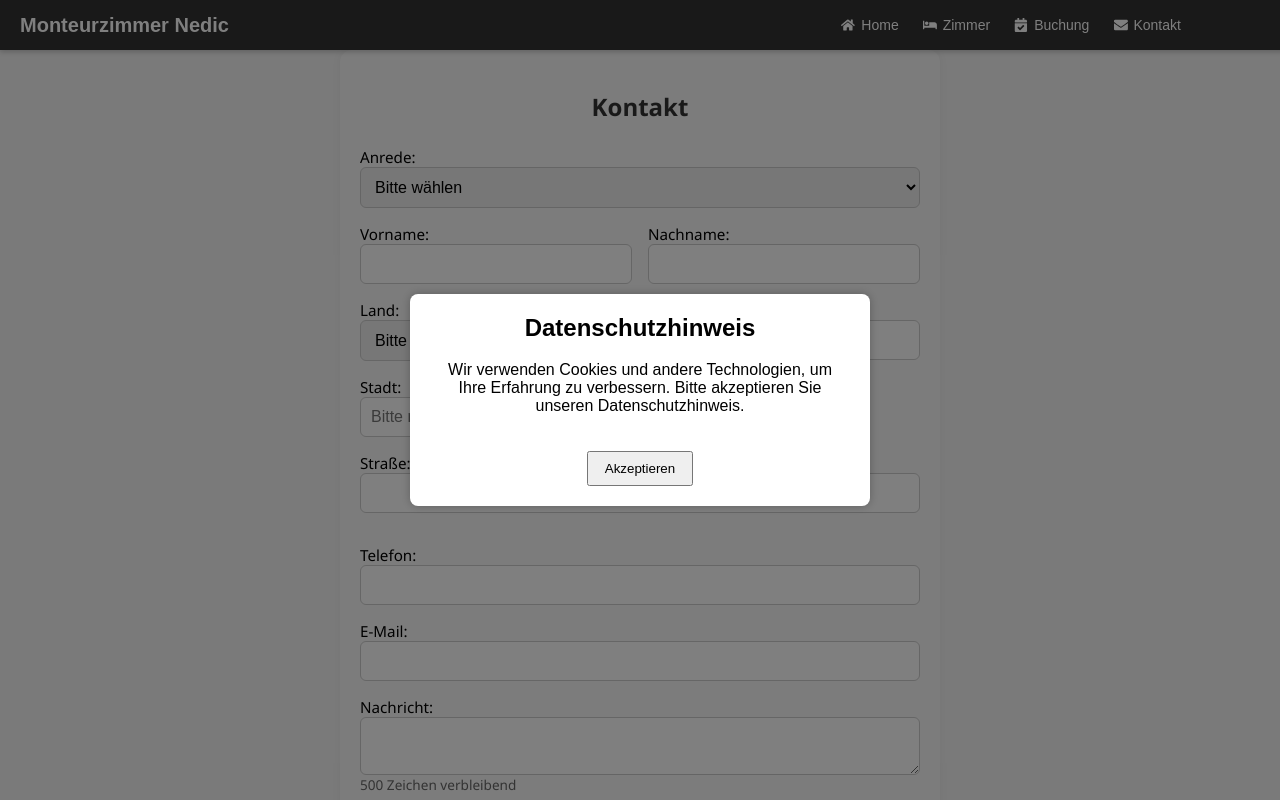
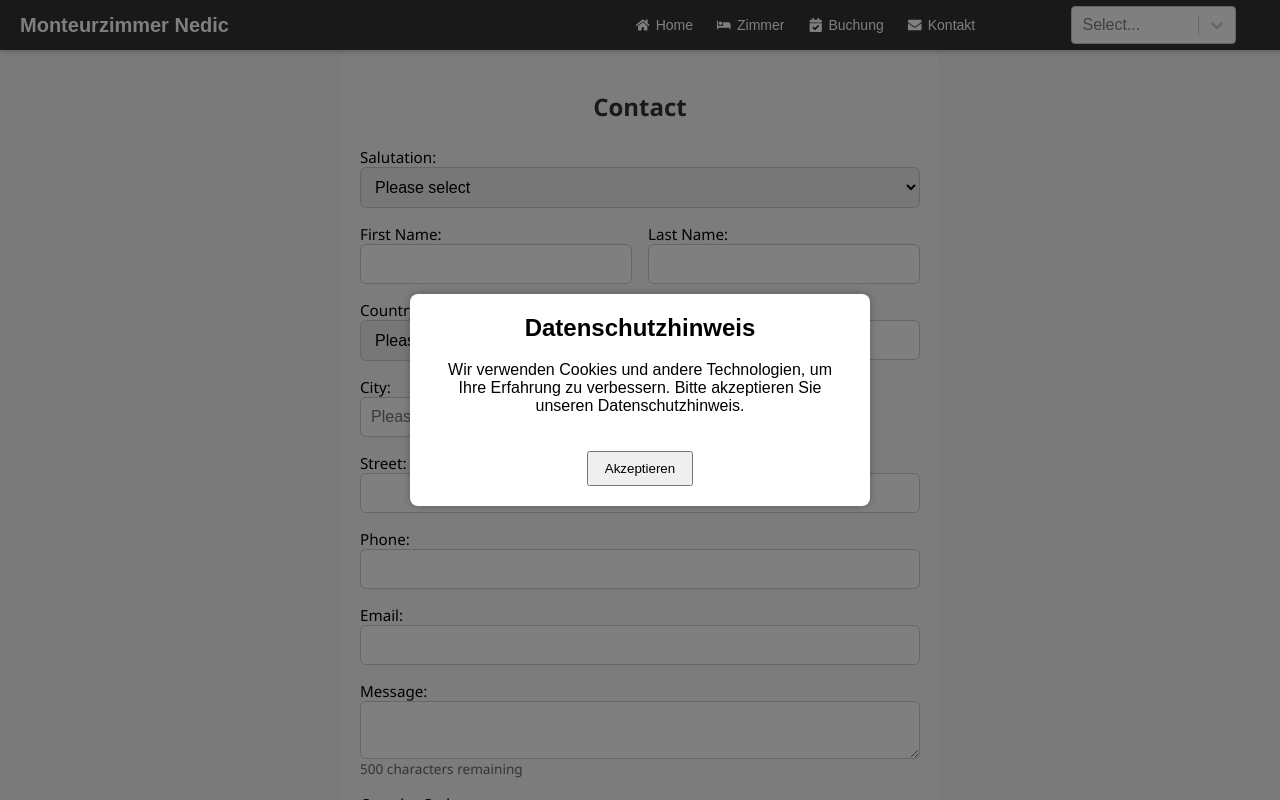
Before and after one commit to DN-Apps/Mont_nedic, a React (Create React App) app in the folder client/: page /kontakt in a window 1280 px wide. Shown: the top 800 px of the page. Built offline with nearby package versions, Linux system fonts and the light colour scheme; no server answers.

Commit message:
internationalized contact-form. Next steps main, booking, room-overview

```diff
--- a/client/package.json
+++ b/client/package.json
@@ -5,12 +5,16 @@
   "dependencies": {
     "cra-template": "1.2.0",
     "date-fns": "^2.30.0",
+    "i18next": "^25.3.2",
+    "i18next-browser-languagedetector": "^8.2.0",
     "react": "^18.3.1",
     "react-date-range": "^2.0.1",
     "react-dom": "^18.3.1",
+    "react-i18next": "^15.6.1",
     "react-icons": "^5.4.0",
     "react-router-dom": "^6.28.1",
     "react-scripts": "5.0.1",
+    "react-select": "^5.10.2",
     "styled-components": "^6.1.14",
     "web-vitals": "^4.2.4"
   },
--- a/client/src/App.js
+++ b/client/src/App.js
@@ -5,6 +5,8 @@ import Startseite from "./pages/Startseite";
 import Zimmer from "./pages/Zimmer";
 import Buchung from "./pages/Buchung";
 import Kontakt from "./pages/Kontakt";
+import LanguageSelector from "./components/LanguageSelector"
+import './i18n.js';
 import "./App.css";
 
 import PrivacyNotice from "./components/PrivacyNotice";
@@ -45,6 +47,8 @@ function App() {
                         <FaEnvelope /> <span>Kontakt</span>
                     </NavLink>
                 </nav>
+                <LanguageSelector></LanguageSelector>
+
             </header>
 
 
--- /dev/null
+++ b/client/src/components/LanguageSelector.css
@@ -0,0 +1,6 @@
+.lang-sel-container {
+  margin-right: 5vw;
+}
+
+@media (max-width: 768px) {
+}
--- /dev/null
+++ b/client/src/components/LanguageSelector.js
@@ -0,0 +1,80 @@
+import React from "react";
+import { useTranslation } from "react-i18next";
+import Select from 'react-select';
+import './LanguageSelector.css';
+
+function LanguageSelector() {
+    const { i18n } = useTranslation();
+
+    const languages = [
+        {
+            value: 'de',
+            label: 'Deutsch',
+            flag: `https://flagcdn.com/16x12/de.png`
+        },
+        {
+            value: 'en',
+            label: 'English',
+            flag: `https://flagcdn.com/16x12/gb.png`
+        }
+    ];
+
+    const handleChange = (selectedOption) => {
+        i18n.changeLanguage(selectedOption.value);
+    };
+
+    const formatOptionLabel = ({ label, flag }) => (
+        <div style={{ display: 'flex', alignItems: 'center' }}>
+            <img
+                src={flag}
+                alt=""
+                style={{
+                    width: '20px',
+                    marginRight: '10px',
+                    borderRadius: '2px'
+                }}
+            />
+            <span style={{ color: 'black' }}>{label}</span>
+        </div>
+    );
+
+    // Custom Styles für react-select
+    const customStyles = {
+        option: (provided, state) => ({
+            ...provided,
+            color: 'black',
+            backgroundColor: state.isSelected ? '#f0f0f0' : 'white',
+            ':hover': {
+                backgroundColor: '#f5f5f5'
+            }
+        }),
+        singleValue: (provided) => ({
+            ...provided,
+            color: 'black'
+        }),
+        menu: (provided) => ({
+            ...provided,
+            color: 'black'
+        }),
+        control: (provided) => ({
+            ...provided,
+            color: 'black'
+        })
+    };
+
+    return (
+        <div className="lang-sel-container" style={{ width: '250px' }}>
+            <Select
+                options={languages}
+                value={languages.find(opt => opt.value === i18n.language)}
+                onChange={handleChange}
+                formatOptionLabel={formatOptionLabel}
+                isSearchable={false}
+                classNamePrefix="select"
+                styles={customStyles}
+            />
+        </div>
+    );
+}
+
+export default LanguageSelector;
--- a/client/src/i18n.js
+++ b/client/src/i18n.js
@@ -0,0 +1,22 @@
+import i18n from 'i18next';
+import { initReactI18next } from 'react-i18next';
+import LanguageDetector from 'i18next-browser-languagedetector';
+
+import translationDE from './locales/de.json';
+import translationEN from './locales/en.json';
+
+i18n
+    .use(LanguageDetector)
+    .use(initReactI18next)
+    .init({
+        resources: {
+            de: { translation: translationDE },
+            en: { translation: translationEN },
+        },
+        fallbackLng: 'de',
+        interpolation: {
+            escapeValue: false,
+        },
+    });
+
+export default i18n; // <-- das ist wichtig
--- a/client/src/locales/de.json
+++ b/client/src/locales/de.json
@@ -0,0 +1,54 @@
+{
+  "contact": {
+    "heading": "Kontakt",
+    "salutation": "Anrede",
+    "salutationOptions": {
+      "pleaseSelect": "Bitte wählen",
+      "mr": "Herr",
+      "ms": "Frau",
+      "other": "Sonstige"
+    },
+    "firstName": "Vorname",
+    "lastName": "Nachname",
+    "street": "Straße",
+    "postalCode": "Postleitzahl",
+    "city": "Stadt",
+    "country": "Land",
+    "phone": "Telefon",
+    "email": "E-Mail",
+    "message": "Nachricht",
+    "submit": "Absenden",
+    "captchaLabel": "Captcha-Code",
+    "captchaIncorrect": "Captcha inkorrekt",
+    "captchaCorrect": "✓ Captcha korrekt",
+    "success": "✅ Vielen Dank! Ihre Nachricht wurde gesendet.",
+    "errors": {
+      "captcha": "❌ Bitte lösen Sie das CAPTCHA korrekt.",
+      "send": "❌ Fehler beim Senden: ",
+      "generic": "❌ Es gab ein Problem beim Versenden der Nachricht."
+    },
+    "placeholder": {
+      "cityAuto": "Automatisch ausgefüllt",
+      "cityManual": "Bitte manuell eingeben",
+      "captcha": "Captcha eingeben"
+    },
+    "loadingCity": "🔍 Stadt wird gesucht…",
+    "cityFound": "✓ Stadt gefunden",
+    "remainingCharacters": "{{count}} Zeichen verbleibend",
+    "faqTitle": "Häufig gestellte Fragen",
+    "faq": {
+      "rooms": {
+        "q": "Wie viele Zimmer gibt es?",
+        "a": "Wir bieten 3 Zimmer an:\n2 Einbettzimmer, 1 Doppelbettzimmer."
+      },
+      "included": {
+        "q": "Sind Internet und Parkmöglichkeiten im Preis inbegriffen?",
+        "a": "Ja, es handelt sich um den Gesamtpreis für die Zimmer. Es entstehen keine weiteren Kosten für W-LAN oder Parkmöglichkeiten."
+      },
+      "contact": {
+        "q": "Wie kann ich Sie bei Fragen kontaktieren?",
+        "a": "Bitte kontaktieren Sie uns unter:\nMobil: +43 1701071715\nMail: daniel-nedic@hotmail.de\nDaniel Nedic"
+      }
+    }
+  }
+}
--- a/client/src/locales/en.json
+++ b/client/src/locales/en.json
@@ -0,0 +1,54 @@
+{
+  "contact": {
+    "heading": "Contact",
+    "salutation": "Salutation",
+    "salutationOptions": {
+      "pleaseSelect": "Please select",
+      "mr": "Mr",
+      "ms": "Ms",
+      "other": "Other"
+    },
+    "firstName": "First Name",
+    "lastName": "Last Name",
+    "street": "Street",
+    "postalCode": "Postal Code",
+    "city": "City",
+    "country": "Country",
+    "phone": "Phone",
+    "email": "Email",
+    "message": "Message",
+    "submit": "Submit",
+    "captchaLabel": "Captcha Code",
+    "captchaIncorrect": "Captcha incorrect",
+    "captchaCorrect": "✓ Captcha correct",
+    "success": "✅ Thank you! Your message has been sent.",
+    "errors": {
+      "captcha": "❌ Please solve the CAPTCHA correctly.",
+      "send": "❌ Error sending: ",
+      "generic": "❌ There was a problem sending your message."
+    },
+    "placeholder": {
+      "cityAuto": "Automatically filled in",
+      "cityManual": "Please enter manually",
+      "captcha": "Enter captcha"
+    },
+    "loadingCity": "🔍 Searching for city…",
+    "cityFound": "✓ City found",
+    "remainingCharacters": "{{count}} characters remaining",
+    "faqTitle": "Frequently Asked Questions",
+    "faq": {
+      "rooms": {
+        "q": "How many rooms are available?",
+        "a": "We offer 3 rooms:\n2 single rooms, 1 double room."
+      },
+      "included": {
+        "q": "Are internet and parking included in the price?",
+        "a": "Yes, the total price includes the rooms. There are no additional charges for Wi-Fi or parking."
+      },
+      "contact": {
+        "q": "How can I contact you with questions?",
+        "a": "Please contact us at:\nMobile: +43 1701071715\nEmail: daniel-nedic@hotmail.de\nDaniel Nedic"
+      }
+    }
+  }
+}
--- a/client/src/pages/Kontakt.js
+++ b/client/src/pages/Kontakt.js
@@ -1,5 +1,6 @@
 import React, { useState, useEffect } from "react";
 import "./Kontakt.css";
+import { useTranslation } from "react-i18next";
 
 function Kontakt() {
     const [contactForm, setContactForm] = useState({
@@ -20,12 +21,10 @@ function Kontakt() {
     const [captchaCorrect, setCaptchaCorrect] = useState(false);
     const [isLoadingCity, setIsLoadingCity] = useState(false);
     const [cityFound, setCityFound] = useState(false);
+    const { t } = useTranslation();
     const API_URL = process.env.REACT_APP_API_URL;
 
-    // Zufälliger 4-stelliger Zahlencode
-    const generateCaptcha = () => {
-        return Math.floor(1000 + Math.random() * 9000).toString();
-    };
+    const generateCaptcha = () => Math.floor(1000 + Math.random() * 9000).toString();
 
     useEffect(() => {
         setCaptchaCode(generateCaptcha());
@@ -37,8 +36,6 @@ function Kontakt() {
 
     const handleCountryChange = (value) => {
         handleContactFormChange("country", value);
-
-        // Stadt & PLZ zurücksetzen, wenn NICHT Deutschland
         if (value !== "Deutschland") {
             handleContactFormChange("postalCode", "");
             handleContactFormChange("city", "");
@@ -92,8 +89,8 @@ function Kontakt() {
     const handleSubmit = async (e) => {
         e.preventDefault();
         if (!captchaCorrect) {
-            alert("❌ Bitte lösen Sie das CAPTCHA korrekt.");
-            setCaptchaCode(generateCaptcha()); // neues CAPTCHA
+            alert(t('contact.errors.captcha'));
+            setCaptchaCode(generateCaptcha());
             setCaptchaInput("");
             return;
         }
@@ -109,7 +106,7 @@ function Kontakt() {
 
             const result = await response.json();
             if (result.success) {
-                alert("✅ Vielen Dank! Ihre Nachricht wurde gesendet.");
+                alert(t('contact.success'));
                 setContactForm({
                     salutation: "",
                     firstName: "",
@@ -126,44 +123,43 @@ function Kontakt() {
                 setCaptchaInput("");
                 setCaptchaCorrect(false);
             } else {
-                alert("❌ Fehler beim Senden: " + result.message);
+                alert(t('contact.errors.send') + result.message);
             }
         } catch (err) {
             console.error("Fehler beim Senden:", err);
-            console.log("API URL:", process.env.REACT_APP_API_URL);
-            alert("❌ Es gab ein Problem beim Versenden der Nachricht.");
+            alert(t('contact.errors.generic'));
         }
     };
 
     return (
         <div className="kontakt-container">
-            <h2>Kontakt</h2>
+            <h2>{t('contact.heading')}</h2>
             <form onSubmit={handleSubmit} className="kontakt-form">
                 <div className="kontakt-form-group">
                     <label>
-                        Anrede:
+                        {t('contact.salutation')}:
                         <select value={contactForm.salutation} onChange={e => handleContactFormChange("salutation", e.target.value)}>
-                            <option value="">Bitte wählen</option>
-                            <option value="Herr">Herr</option>
-                            <option value="Frau">Frau</option>
-                            <option value="Sonstige">Sonstige</option>
+                            <option value="">{t('contact.salutationOptions.pleaseSelect')}</option>
+                            <option value="Herr">{t('contact.salutationOptions.mr')}</option>
+                            <option value="Frau">{t('contact.salutationOptions.ms')}</option>
+                            <option value="Sonstige">{t('contact.salutationOptions.other')}</option>
                         </select>
                     </label>
 
                     <div className="kontakt-grid">
                         <label>
-                            Vorname:
+                            {t('contact.firstName')}:
                             <input type="text" value={contactForm.firstName} onChange={e => handleContactFormChange("firstName", e.target.value)} />
                         </label>
                         <label>
-                            Nachname:
+                            {t('contact.lastName')}:
                             <input type="text" value={contactForm.lastName} onChange={e => handleContactFormChange("lastName", e.target.value)} />
                         </label>
 
                         <label>
-                            Land:
+                            {t('contact.country')}:
                             <select value={contactForm.country} onChange={e => handleCountryChange(e.target.value)}>
-                                <option value="">Bitte wählen</option>
+                                <option value="">{t('contact.salutationOptions.pleaseSelect')}</option>
                                 <option>Deutschland</option>
                                 <option>Österreich</option>
                                 <option>Schweiz</option>
@@ -172,7 +168,7 @@ function Kontakt() {
                         </label>
 
                         <label>
-                            Postleitzahl:
+                            {t('contact.postalCode')}:
                             <input
                                 type="text"
                                 value={contactForm.postalCode}
@@ -180,17 +176,17 @@ function Kontakt() {
                                 maxLength="5"
                                 className={cityFound ? "input-success" : ""}
                             />
-                            {isLoadingCity && <small className="kontakt-info">🔍 Stadt wird gesucht…</small>}
-                            {cityFound && !isLoadingCity && <small className="kontakt-success">✓ Stadt gefunden</small>}
+                            {isLoadingCity && <small className="kontakt-info">{t('contact.loadingCity')}</small>}
+                            {cityFound && !isLoadingCity && <small className="kontakt-success">{t('contact.cityFound')}</small>}
                         </label>
 
                         <label>
-                            Stadt:
+                            {t('contact.city')}:
                             <input
                                 type="text"
                                 value={contactForm.city}
                                 readOnly={contactForm.country === "Deutschland"}
-                                placeholder={contactForm.country === "Deutschland" ? "Automatisch ausgefüllt" : "Bitte manuell eingeben"}
+                                placeholder={contactForm.country === "Deutschland" ? t('contact.placeholder.cityAuto') : t('contact.placeholder.cityManual')}
                                 onChange={e => handleContactFormChange("city", e.target.value)}
                                 className={contactForm.country === "Deutschland" ? "readonly-input" : ""}
                             />
@@ -198,70 +194,65 @@ function Kontakt() {
                     </div>
 
                     <label>
-                        Straße:
+                        {t('contact.street')}:
                         <input type="text" value={contactForm.street} onChange={e => handleContactFormChange("street", e.target.value)} />
                     </label>
 
-                    <div className="kontakt-grid">
-
-                    </div>
-
                     <label>
-                        Telefon:
+                        {t('contact.phone')}:
                         <input type="tel" value={contactForm.phone} onChange={e => handleContactFormChange("phone", e.target.value)} />
                     </label>
 
                     <label>
-                        E-Mail:
+                        {t('contact.email')}:
                         <input type="email" value={contactForm.email} onChange={e => handleContactFormChange("email", e.target.value)} required />
                     </label>
 
                     <label>
-                        Nachricht:
+                        {t('contact.message')}:
                         <textarea maxLength="500" value={contactForm.message} onChange={e => handleContactFormChange("message", e.target.value)} />
-                        <small className="kontakt-info">{500 - contactForm.message.length} Zeichen verbleibend</small>
+                        <small className="kontakt-info">
+                            {t('contact.remainingCharacters', { count: 500 - contactForm.message.length })}
+                        </small>
                     </label>
 
                     <label>
-                        Captcha-Code: <span className="kontakt-captcha-code">{captchaCode}
+                        {t('contact.captchaLabel')}: <span className="kontakt-captcha-code">{captchaCode}
                             <input
                                 type="text"
-                                placeholder="Captcha eingeben"
+                                placeholder={t('contact.placeholder.captcha')}
                                 value={captchaInput}
                                 onChange={e => handleCaptchaChange(e.target.value)}
                                 maxLength={4}
                             />
                             {captchaInput.length === 4 && !captchaCorrect && (
-                                <small className="kontakt-error">Captcha inkorrekt</small>
+                                <small className="kontakt-error">{t('contact.captchaIncorrect')}</small>
                             )}
                             {captchaInput.length === 4 && captchaCorrect && (
-                                <small className="kontakt-success">✓ Captcha korrekt</small>
+                                <small className="kontakt-success">{t('contact.captchaCorrect')}</small>
                             )}
                         </span>
                     </label>
 
                     <button type="submit" className="kontakt-button" disabled={!captchaCorrect}>
-                        Absenden
+                        {t('contact.submit')}
                     </button>
                 </div>
             </form>
 
             <div className="faq-section">
-                <h3>Häufig gestellte Fragen</h3>
+                <h3>{t('contact.faqTitle')}</h3>
                 <details>
-                    <summary>Wie viele Zimmer gibt es?</summary>
-                    <p>Wir bieten 3 Zimmer an:<br />2 Einbettzimmer, 1 Doppelbettzimmer.</p>
+                    <summary>{t('contact.faq.rooms.q')}</summary>
+                    <p>{t('contact.faq.rooms.a')}</p>
                 </details>
                 <details>
-                    <summary>Sind Internet und Parkmöglichkeiten im Preis inbegriffen?</summary>
-                    <p>Ja, es handelt sich um den Gesamtpreis für die Zimmer. Es entstehen keine weiteren Kosten für W-LAN oder Parkmöglichkeiten.</p>
+                    <summary>{t('contact.faq.included.q')}</summary>
+                    <p>{t('contact.faq.included.a')}</p>
                 </details>
                 <details>
-                    <summary>Wie kann ich Sie bei Fragen kontaktieren?</summary>
-                    <p>Bitte kontaktieren Sie uns unter:</p>
-                    <p>Mobil: +43 1701071715</p>
-                    <p>Mail: daniel-nedic@hotmail.de</p>
-                    <p>Daniel Nedic</p>
+                    <summary>{t('contact.faq.contact.q')}</summary>
+                    <p>{t('contact.faq.contact.a')}</p>
                 </details>
             </div>
         </div>
--- a/client/src/pages/RoomDetails.css
+++ b/client/src/pages/RoomDetails.css
@@ -4,6 +4,7 @@
   flex-direction: column;
   align-items: center;
   padding: 20px;
+  margin-top: 40px;
 }
 
 /* Preisbox */
```
Also changed, not shown: client/src/pages/Zimmer.css (+12 -0 lines), 1 other file (tests, documents, lock files or other folders).
